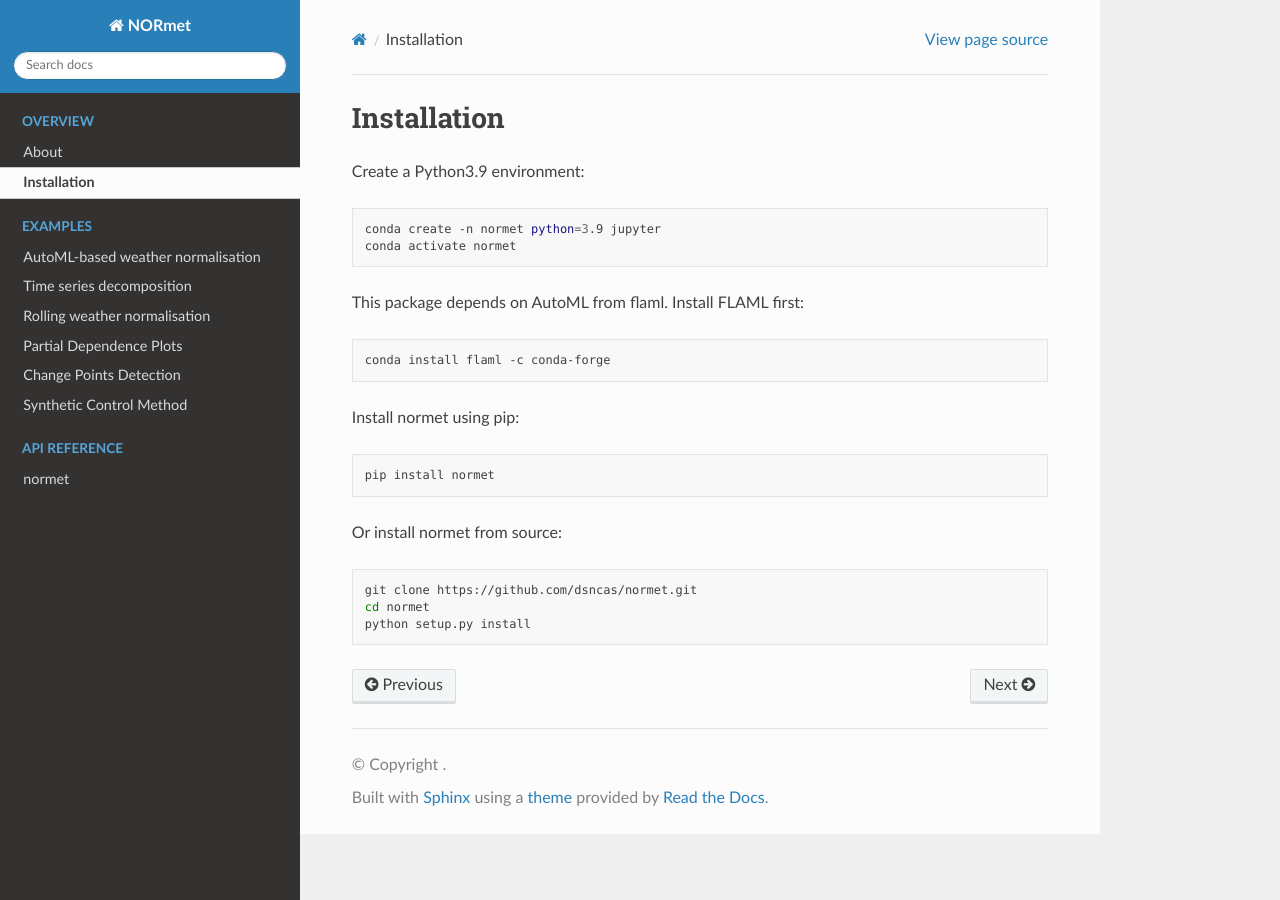
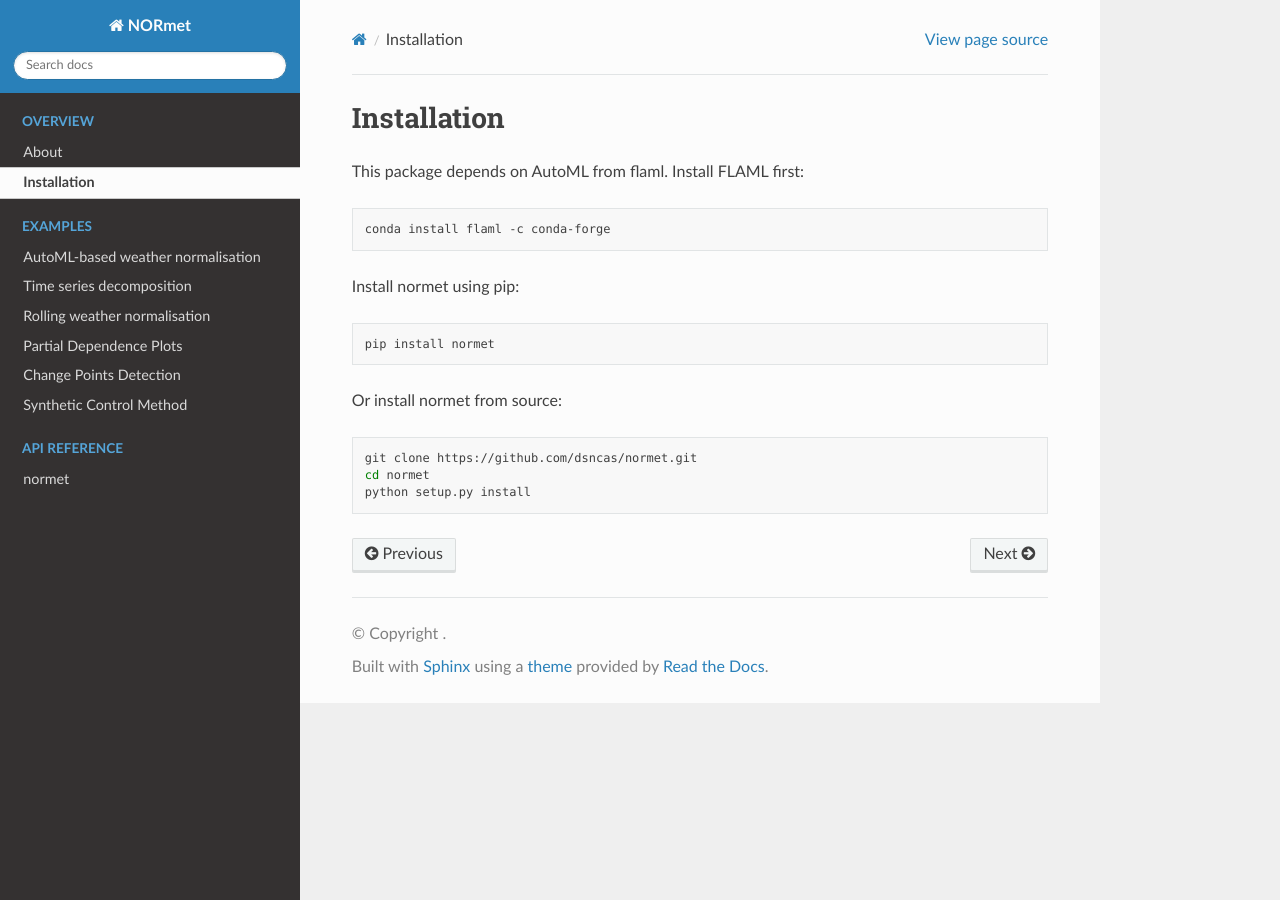
Before and after one commit to m-edal/normet, a Sphinx documentation site: the page built from docs/installation.rst, in a window 1280 px wide. Built offline with Sphinx 7.4.7 and the Read the Docs theme 2.0.0, drawn with Linux system fonts in a browser that asks for light colours.

Commit message:
update installation

```diff
--- a/README.rst
+++ b/README.rst
@@ -5,11 +5,6 @@ normet
 
 Installation
 ============
-
-.. code-block:: bash
-
-   conda create -n normet python=3.9 jupyter
-   conda activate normet
 
 This package depends on AutoML from flaml. Install FLAML first:
 
--- a/docs/installation.rst
+++ b/docs/installation.rst
@@ -1,11 +1,5 @@
 Installation
 ======================================================================================
-Create a Python3.9 environment:
-
-.. code-block:: bash
-
-   conda create -n normet python=3.9 jupyter
-   conda activate normet
 
 This package depends on AutoML from flaml. Install FLAML first:
 
```
